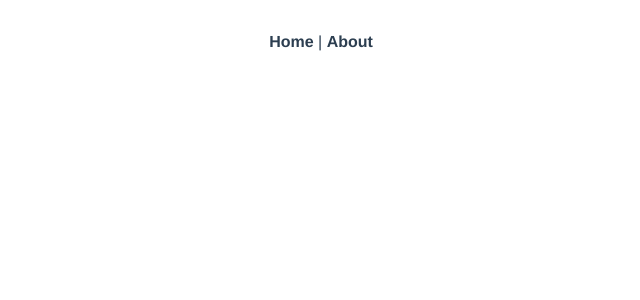
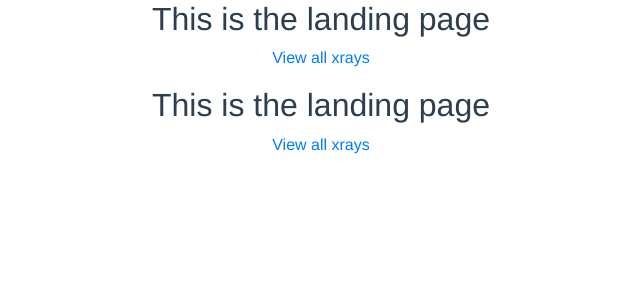
Before and after one commit to dudelson/covid-chestxray-explorer, a Vue app: page / in a window 1280 px wide. Before the commit this address led to /#/index. Shown: the top 300 px of the page, without its empty margins (319-959 px from the left). Built offline with nearby package versions, Linux system fonts and the light colour scheme.

Commit message:
Setup router view and modify routes

```diff
--- a/src/App.vue
+++ b/src/App.vue
@@ -1,9 +1,10 @@
 <template>
   <div id="app">
-    <div id="nav">
-      <router-link to="/">Home</router-link> |
-      <router-link to="/about">About</router-link>
-    </div>
+    <h2>This is the landing page</h2>
+    <p>
+      <router-link to="/index">View all xrays</router-link>
+    </p>
+
     <router-view/>
   </div>
 </template>
--- a/src/components/Index.vue
+++ /dev/null
@@ -1 +0,0 @@
-// TODO
--- a/src/router.js
+++ b/src/router.js
@@ -7,16 +7,12 @@ export default new Router({
   routes: [
     {
       path: "/",
-      redirect: "/index",
+      name: "landing-page",
+      component: () => import("./App.vue")
     },
     {
       path: "/index",
       name: "index",
-      component: () => import("./components/Index.vue")
-    },
-    {
-      path: "/gallery",
-      name: "gallery",
       component: () => import("./components/XrayThumbnailList.vue")
     },
     {
```
